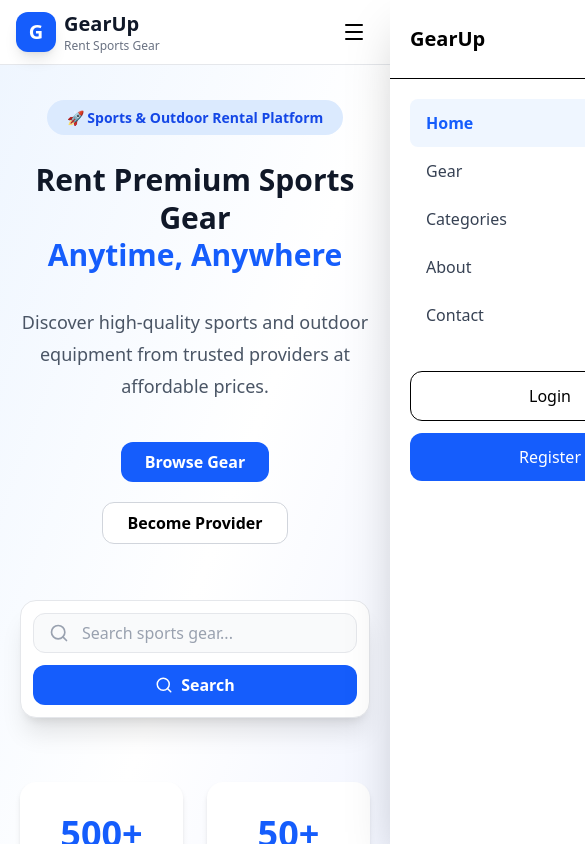
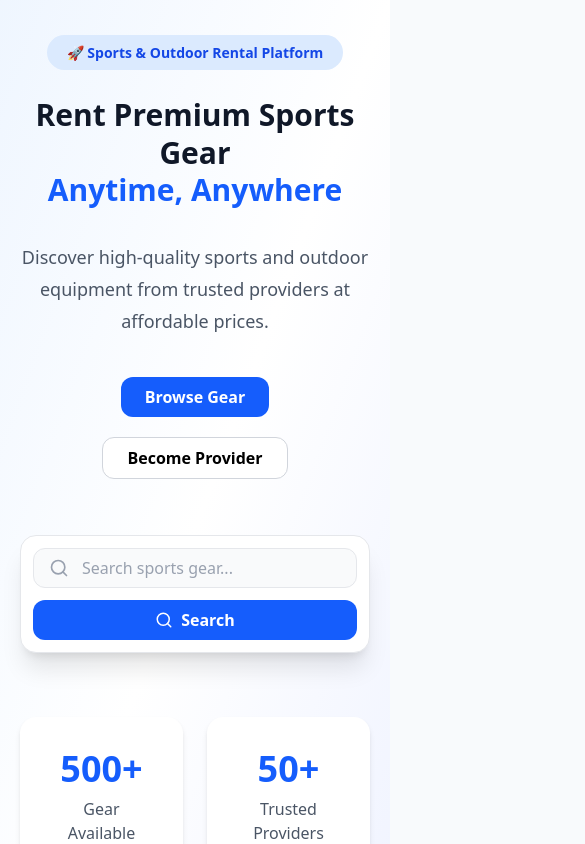
Before and after one commit to Asadul1120/GearUp-Client, a Next.js app: page / in a window 390 px wide. Shown: the top 844 px of the page, 585 px wide, since content can reach past the window. Built offline with nearby package versions, Linux system fonts and the light colour scheme; no server answers.

Commit message:
fix: improve mobile menu responsiveness

```diff
--- a/app/_components/navbar/Navbar.tsx
+++ b/app/_components/navbar/Navbar.tsx
@@ -8,7 +8,7 @@ const Navbar = async () => {
   const user = await getMeAction();
 
   return (
-    <header className="sticky top-0 z-50 border-b border-gray-200 bg-white/90 backdrop-blur-md">
+    <header className="sticky top-0 z-50 border-b border-gray-200 bg-white/90 backdrop-blur-md hidden md:block">
       <div className="mx-auto flex h-16 max-w-7xl items-center justify-between px-4 sm:px-6 lg:px-8">
         <Logo />
 
--- a/app/_components/navbar/UserMenu.tsx
+++ b/app/_components/navbar/UserMenu.tsx
@@ -36,7 +36,7 @@ const UserMenu = ({ user }: UserMenuProps) => {
   }, []);
 
   return (
-    <div className="hidden lg:flex">
+    <div className="hidden  lg:flex">
       {user ? (
         <div className="relative" ref={menuRef}>
           <button
--- a/app/globals.css
+++ b/app/globals.css
@@ -24,3 +24,9 @@ body {
   color: var(--foreground);
   font-family: Arial, Helvetica, sans-serif;
 } */
+
+
+html,
+body {
+  overflow-x: hidden;
+}
--- a/app/layout.tsx
+++ b/app/layout.tsx
@@ -34,7 +34,7 @@ export default function RootLayout({
       suppressHydrationWarning
       className={`${geistSans.variable} ${geistMono.variable}`}
     >
-      <body className="min-h-screen bg-slate-50 font-sans antialiased">
+      <body className="min-h-screen overflow-x-hidden bg-slate-50">
         {children}
 
         <Toaster
--- a/app/page.tsx
+++ b/app/page.tsx
@@ -3,7 +3,7 @@ import Navbar from "./_components/navbar/Navbar";
 
 export default function HomePage() {
   return (
-    <main className="min-h-screen bg-slate-50">
+    <main>
       <Navbar />
 
       <Hero />
```
Also changed, not shown: app/_components/navbar/MobileMenu.tsx (+4 -6 lines).
